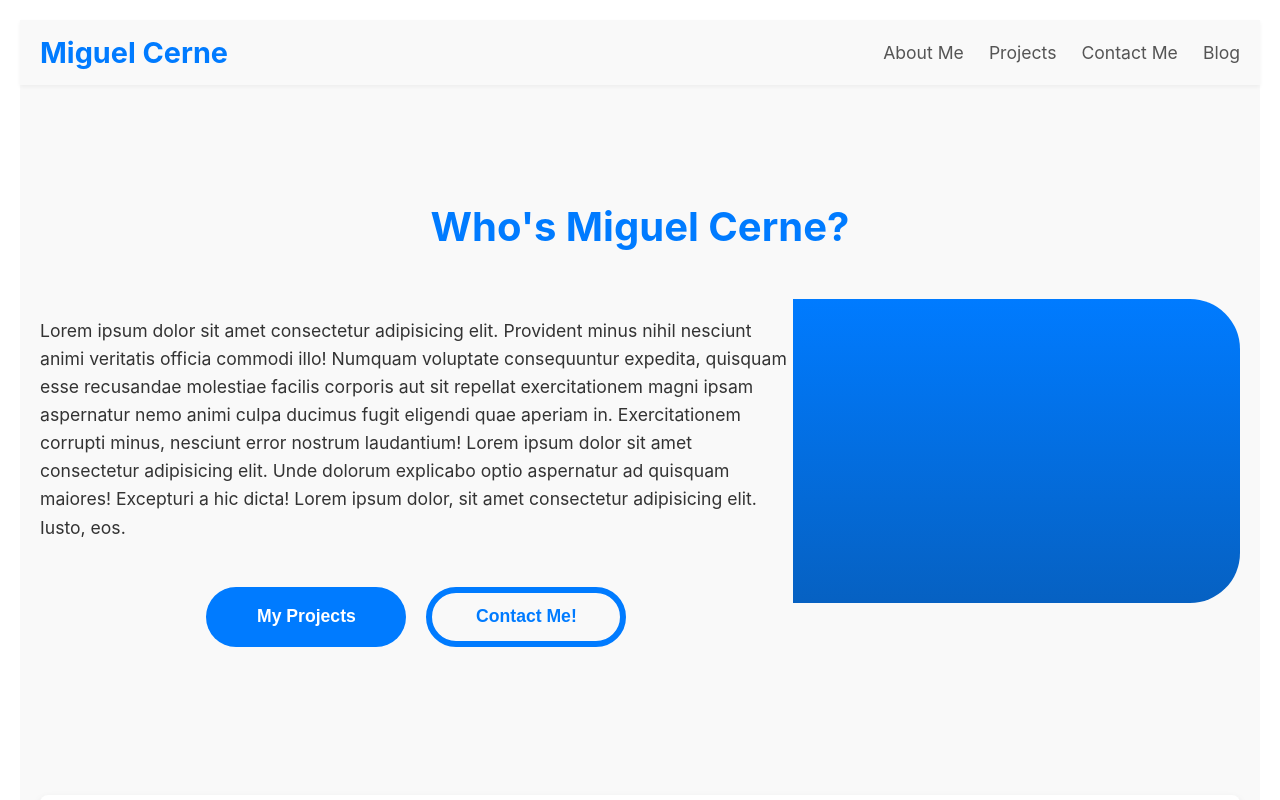
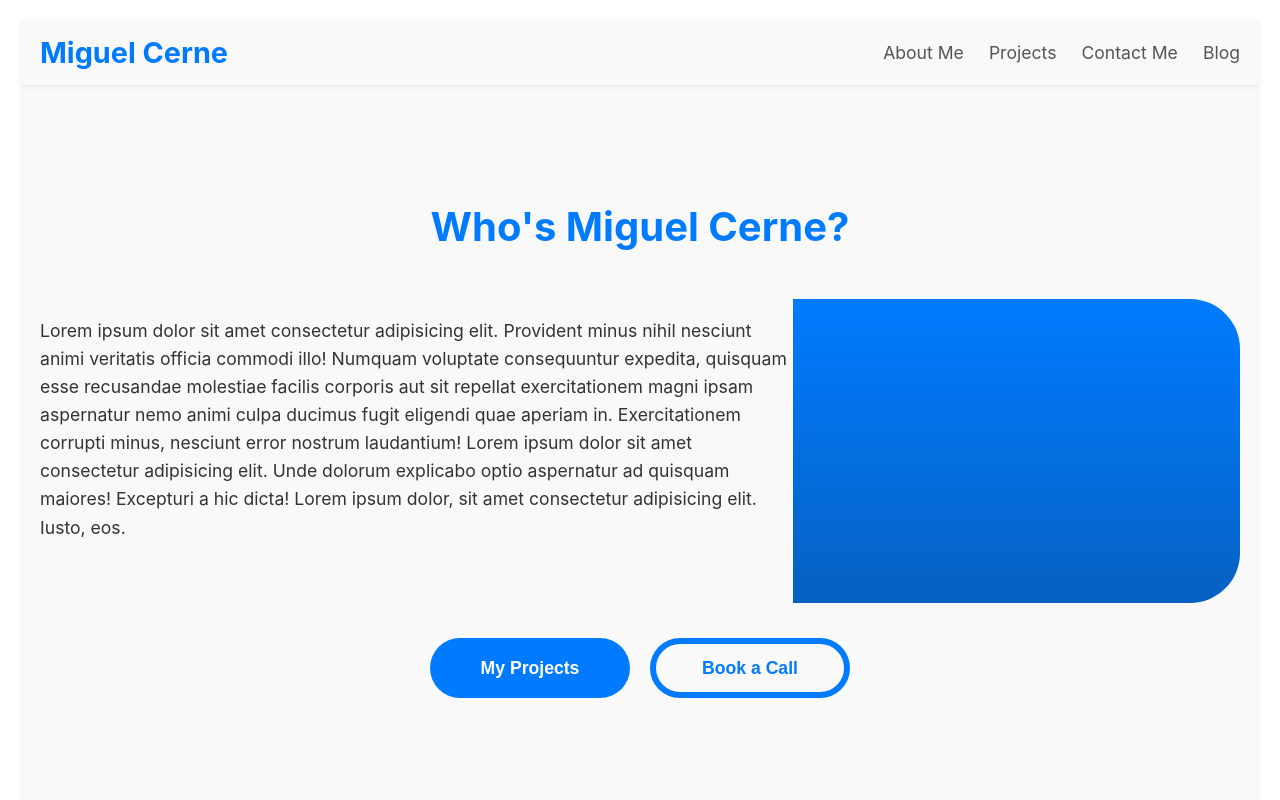
Before and after one commit to Cerne17/portfolio-fullstack, a React (Create React App) app in the folder frontend/: page / in a window 1280 px wide. Shown: the top 800 px of the page. Built offline with nearby package versions, Linux system fonts and the light colour scheme; the HTML template or start-up script is replaced by a standard one.

Commit message:
feat(frontend): implements cta buttons logic on the hero section

```diff
--- a/frontend/src/components/Hero/Hero.tsx
+++ b/frontend/src/components/Hero/Hero.tsx
@@ -1,5 +1,7 @@
 import React from "react";
 import styles from "./Hero.module.css";
+import CtaTransparentButton from "../CtaTransparentButton/CtaTransparentButton";
+import CtaBlueButton from "../CtaBlueButton/CtaBlueButton";
 
 const Hero: React.FC = () => {
   return (
@@ -19,13 +21,17 @@ const Hero: React.FC = () => {
             hic dicta! Lorem ipsum dolor, sit amet consectetur adipisicing elit.
             Iusto, eos.
           </p>
-          <div className={styles.btnContainer}>
-            <button className={styles.myProjectsBtn}>My Projects</button>
-            <button className={styles.contactMeBtn}>Contact Me!</button>
-          </div>
         </div>
         {/* Banner Placeholder */}
         <div className={styles.bannerPlaceholder}></div>
+      </div>
+      <div className={styles.btnContainer}>
+        <a href="https://github.com/Cerne17" target="_blank" rel="noopener noreferrer">
+          <CtaBlueButton title="My Projects"/>
+        </a>
+        <a href="https://calendly.com/miguelcerne-dev/30min" target="_blank" rel="noopener noreferrer">
+          <CtaTransparentButton title="Book a Call"/>
+        </a>
       </div>
     </section>
   );
```
